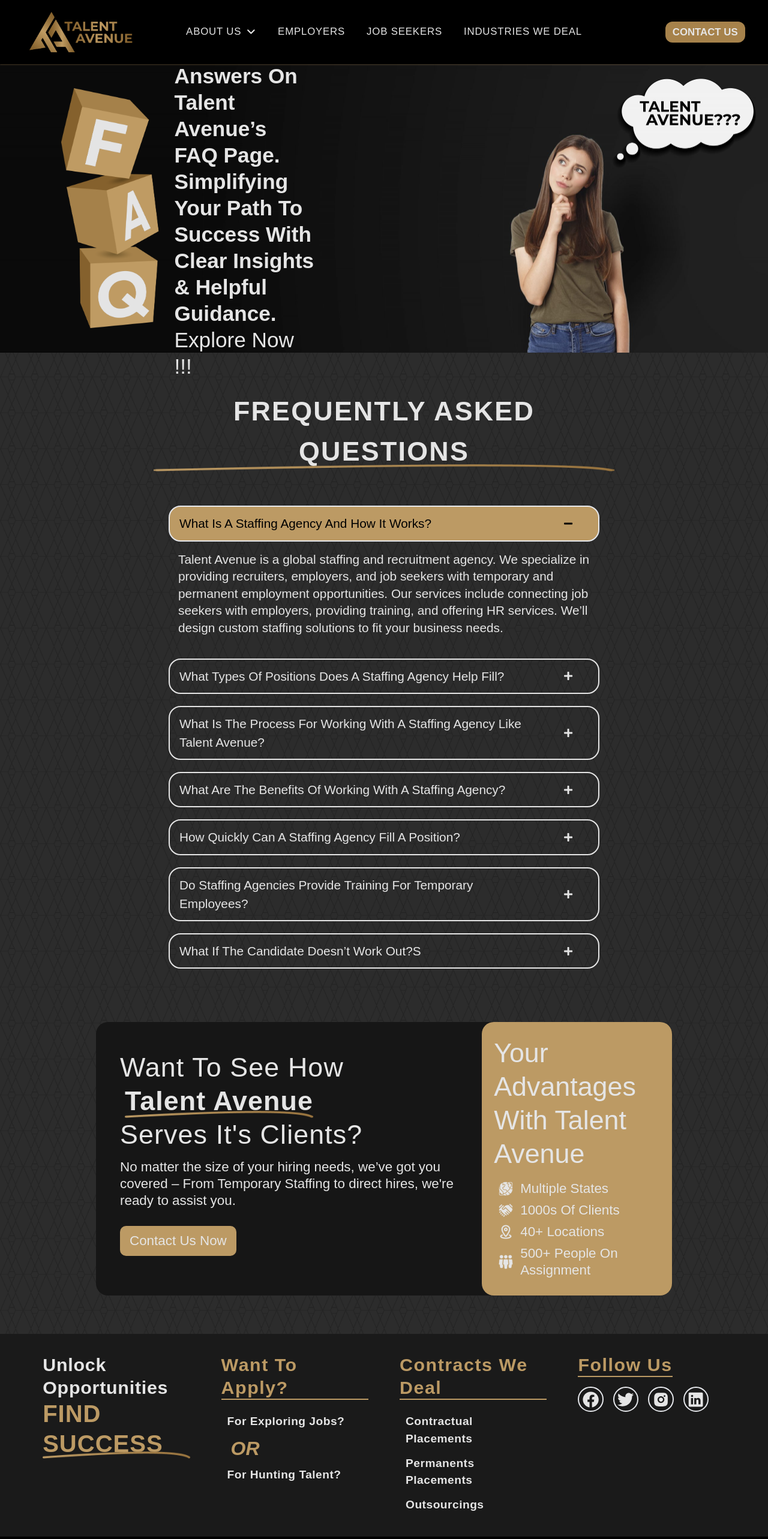
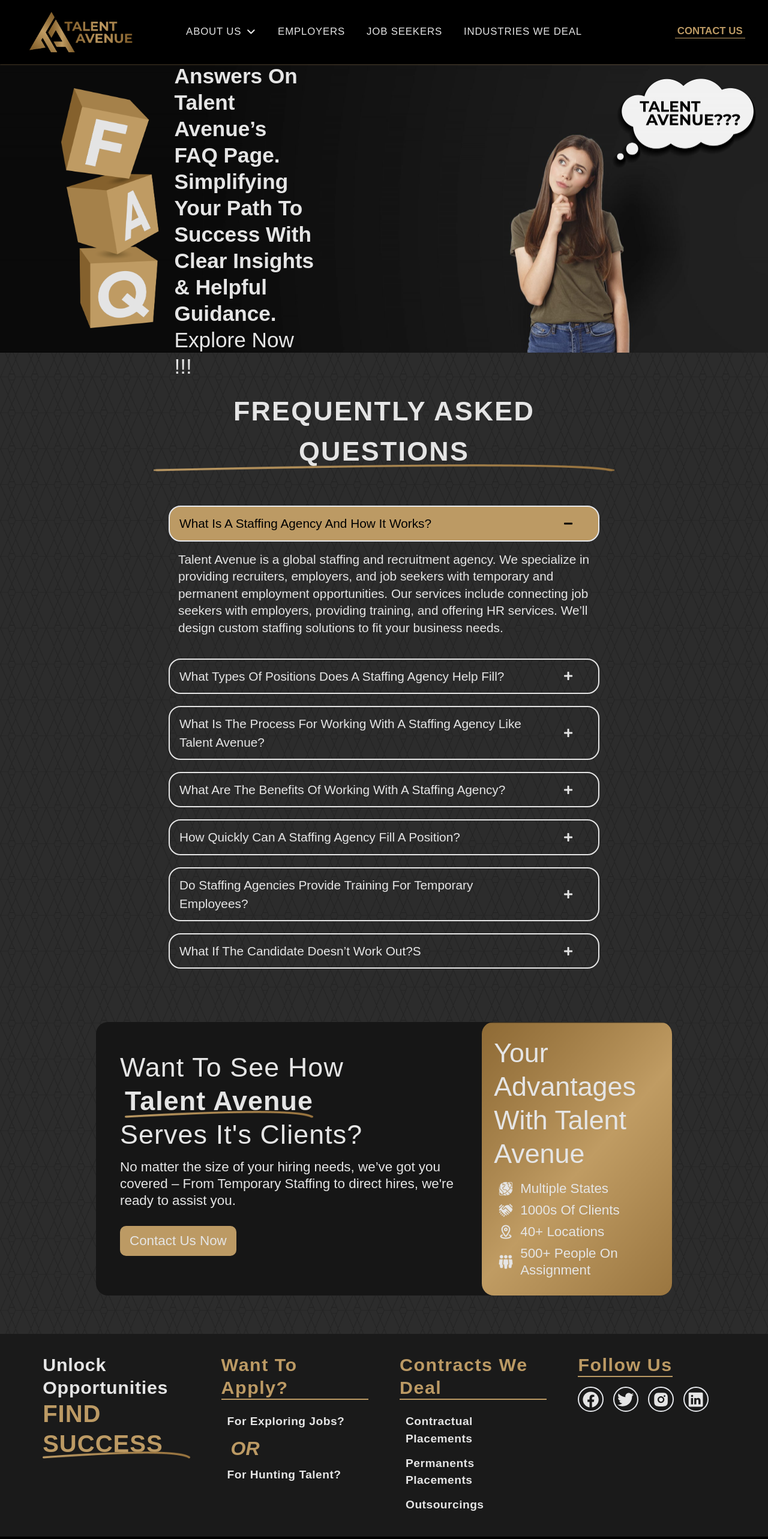
Before and after one commit to AnserShafiq/TalentAvenue, a React (Create React App) app: page /faqs in a window 1280 px wide. Shown: the top 2566 px of the page at 60% size. Built offline with nearby package versions, Linux system fonts and the light colour scheme; a web font is replaced by a local one.

Commit message:
Added some small changes

```diff
--- a/public/index.html
+++ b/public/index.html
@@ -19,17 +19,7 @@
     <title>Talent Avenue</title>
   </head>
   <body>
-    <noscript>You need to enable JavaScript to run this app.</noscript>
+    <!-- <noscript>You need to enable JavaScript to run this app.</noscript> -->
     <div id="root"></div>
-    <!--
-      This HTML file is a template.
-      If you open it directly in the browser, you will see an empty page.
-
-      You can add webfonts, meta tags, or analytics to this file.
-      The build step will place the bundled scripts into the <body> tag.
-
-      To begin the development, run `npm start` or `yarn start`.
-      To create a production bundle, use `npm run build` or `yarn build`.
-    -->
   </body>
 </html>
--- a/src/Components/Cards/ContactCard.jsx
+++ b/src/Components/Cards/ContactCard.jsx
@@ -10,7 +10,7 @@
             <p className='tracking-normal text-mp-m lg:text-[1.4rem] lg:my-3 font-[400] text-w-1 leading-tight'>{mainDesc}</p>
             <Link className='bg-g-1 hover:bg-w-1 text-w-1 hover:text-g-1 font-[500] text-[1.2rem] lg:text-[1.4rem] px-4 py-2 w-fit rounded-[10px] mt-4' to={buttonLink}>{button}</Link>
         </div>
-        <div className='flex flex-wrap w-full lg:w-[33%] capitalize bg-g-1 px-5 py-6 rounded-[20px]' >
+        <div className='flex flex-wrap w-full lg:w-[33%] capitalize bg-cover bg-center bg-ContactCard px-5 py-6 rounded-[20px]' >
             <h2 className='flex flex-wrap text-mh-m lg:text-mh-d font-[400] text-w-1 leading-tight'>{subHead}</h2>
             <div className='flex flex-col mt-3'>
                 {
--- a/src/Components/HeaderFooter/Header/Header.jsx
+++ b/src/Components/HeaderFooter/Header/Header.jsx
@@ -34,7 +34,7 @@
     })
 
     return (
-    <div className={`flex flex-row bg-[#000000] px-X-Header py-Y-Header sticky left-0 top-0 z-10 w-[100%] transition-transform ease-in-out duration-500 shadow-sm shadow-[#bd996055] transform ${ShowHeader ? 'translate-y-0':'-translate-y-full'}`}>
+    <div className={`flex flex-wrap flex-row bg-[#000000] px-X-Header py-Y-Header sticky left-0 top-0 z-10 w-[100%] transition-transform ease-in-out duration-500 shadow-sm shadow-[#bd996055] transform ${ShowHeader ? 'translate-y-0':'-translate-y-full'}`}>
 
         {/* Mobile Menu */}
         <div className='w-[25%] flex lg:w-[0%] lg:hidden justify-start items-center'>
@@ -124,11 +124,12 @@
 
         {/* Logo Section */}
         <div className='hidden lg:flex justify-end items-center lg:w-[20%]'>
-            <Link className='text-[1.05rem] 2xl:text-[1.2rem] uppercase px-3 py-[5px] bg-[#A6824B] font-semibold rounded-xl text-w-1 hover:text-g-1 hover:bg-w-1' to={'/'}>Contact Us</Link>
+            <Link className='text-[1.05rem] relative 2xl:text-[1.2rem] uppercase px-1 hover:px-3 hover:py-1 border-b-[1.5px] border-g-1 bg-transparent leading-tight font-semibold text-g-1 hover:text-w-1 hover:border-[1.5px] hover:rounded-[20px] hover:border-w-1 transition-all duration-400 ease-in-out' to={'/'}>Contact Us</Link>
         </div>
 
     </div>
     );
 };
 
+
 export default Header;
--- a/tailwind.config.js
+++ b/tailwind.config.js
@@ -35,6 +35,9 @@
       },
       screens:{
         '2xl':'1600px',
+      },
+      backgroundImage:{
+        'ContactCard':"url('/src/Images/gradientback.png')",
       }
     },
   },
```
Also changed, not shown: src/Images/gradientback.png (added).
